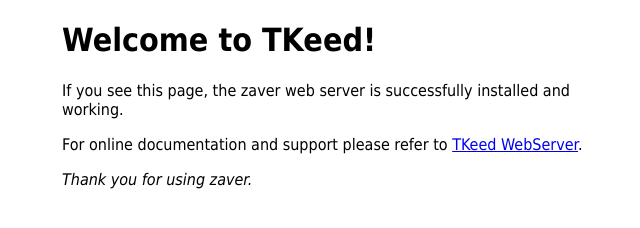
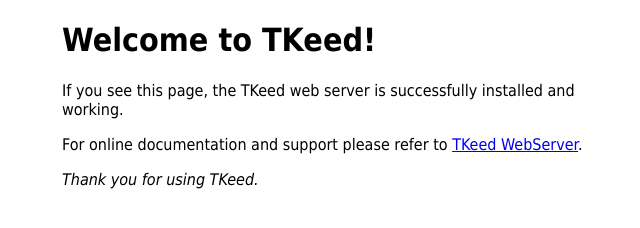
Before and after one commit to linw7/TKeed, a plain HTML site: page usage/index.html in a window 1280 px wide. Shown: the full height of the page, 298-938 px from the left. Drawn offline with Linux system fonts and the light colour scheme.

Commit message:
Update index.html

```diff
--- a/usage/index.html
+++ b/usage/index.html
@@ -12,12 +12,12 @@
 </head>
 <body>
 <h1>Welcome to TKeed!</h1>
-<p>If you see this page, the zaver web server is successfully installed and
+<p>If you see this page, the TKeed web server is successfully installed and
 working. </p>
 
 <p>For online documentation and support please refer to
 <a href="https://github.com/linw7/TKeed">TKeed WebServer</a>.<br/>
 
-<p><em>Thank you for using zaver.</em></p>
+<p><em>Thank you for using TKeed.</em></p>
 </body>
 </html>
```
